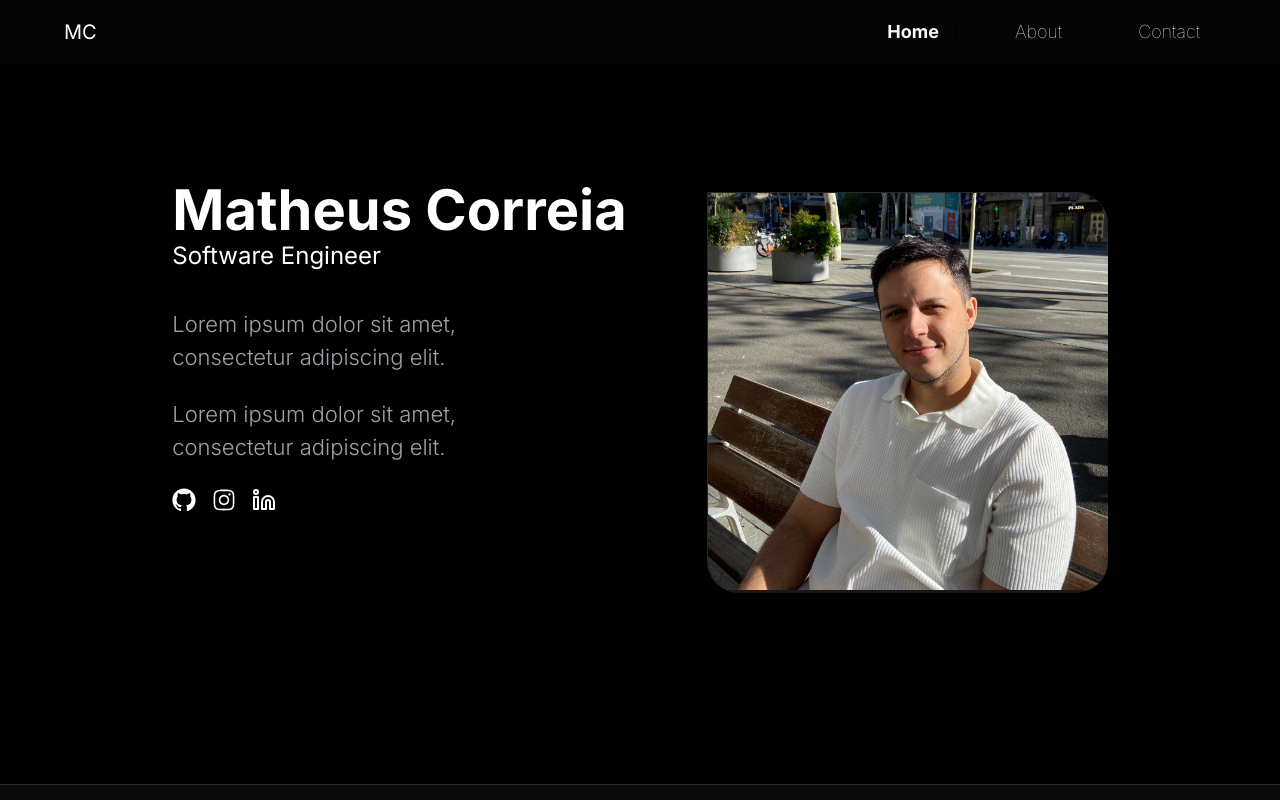
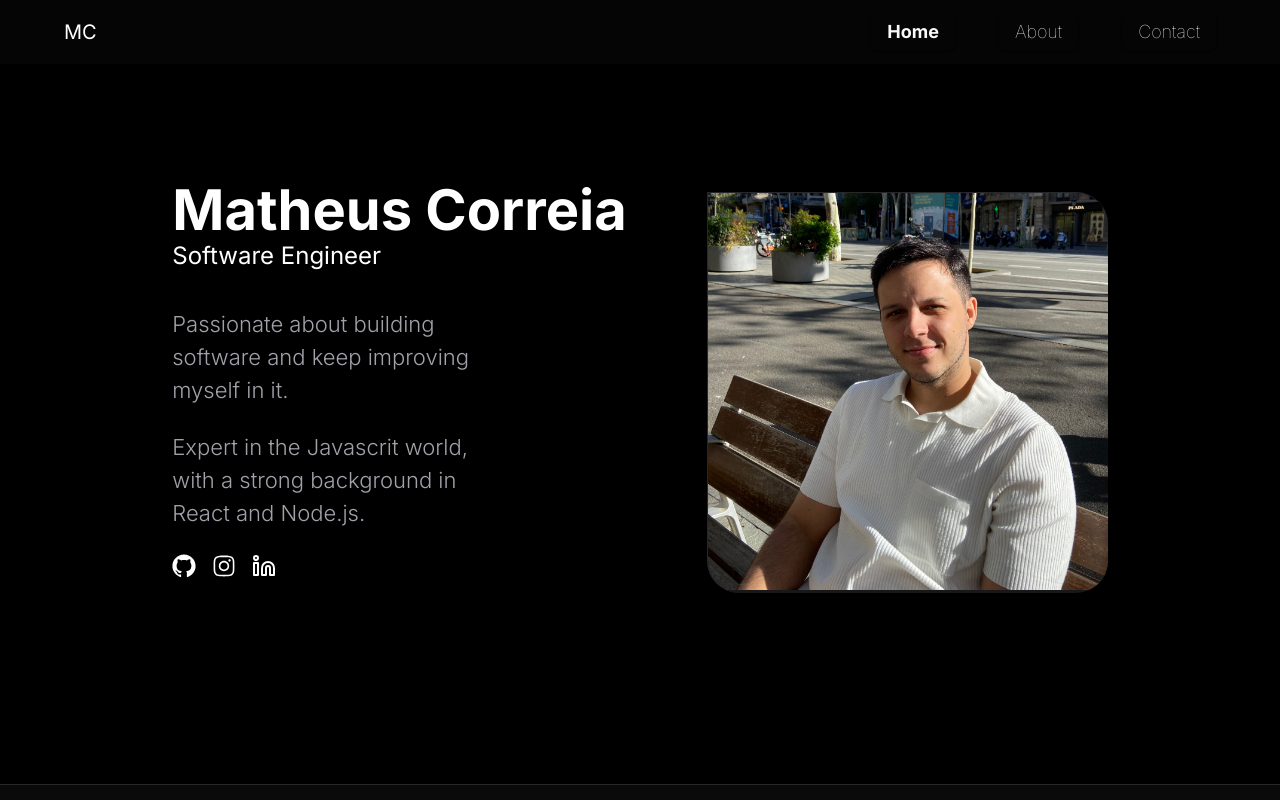
Before and after one commit to matheuscorreiag/profile-page, a Next.js app: page / in a window 1280 px wide. Shown: the top 800 px of the page. Built offline with nearby package versions, Linux system fonts and the light colour scheme.

Commit message:
fix: remove lorem ipsum titles

```diff
--- a/src/components/custom/profile-section.tsx
+++ b/src/components/custom/profile-section.tsx
@@ -16,9 +16,12 @@ export function ProfileSection() {
           <h2 className="mt-2 lg:mt-3 lg:text-2xl">Software Engineer</h2>
         </div>
         <div className="mt-4  text-zinc-400 font-light md:max-w-xs lg:mt-9 lg:text-[1.375rem]">
-          <p>Lorem ipsum dolor sit amet, consectetur adipiscing elit.</p>
+          <p>
+            Passionate about building software and keep improving myself in it.
+          </p>
           <p className="mt-4 lg:mt-6">
-            Lorem ipsum dolor sit amet, consectetur adipiscing elit.
+            Expert in the Javascrit world, with a strong background in React and
+            Node.js.
           </p>
         </div>
         <div className="mt-3 flex items-center  lg:mt-6 w-full space-x-4">
```
